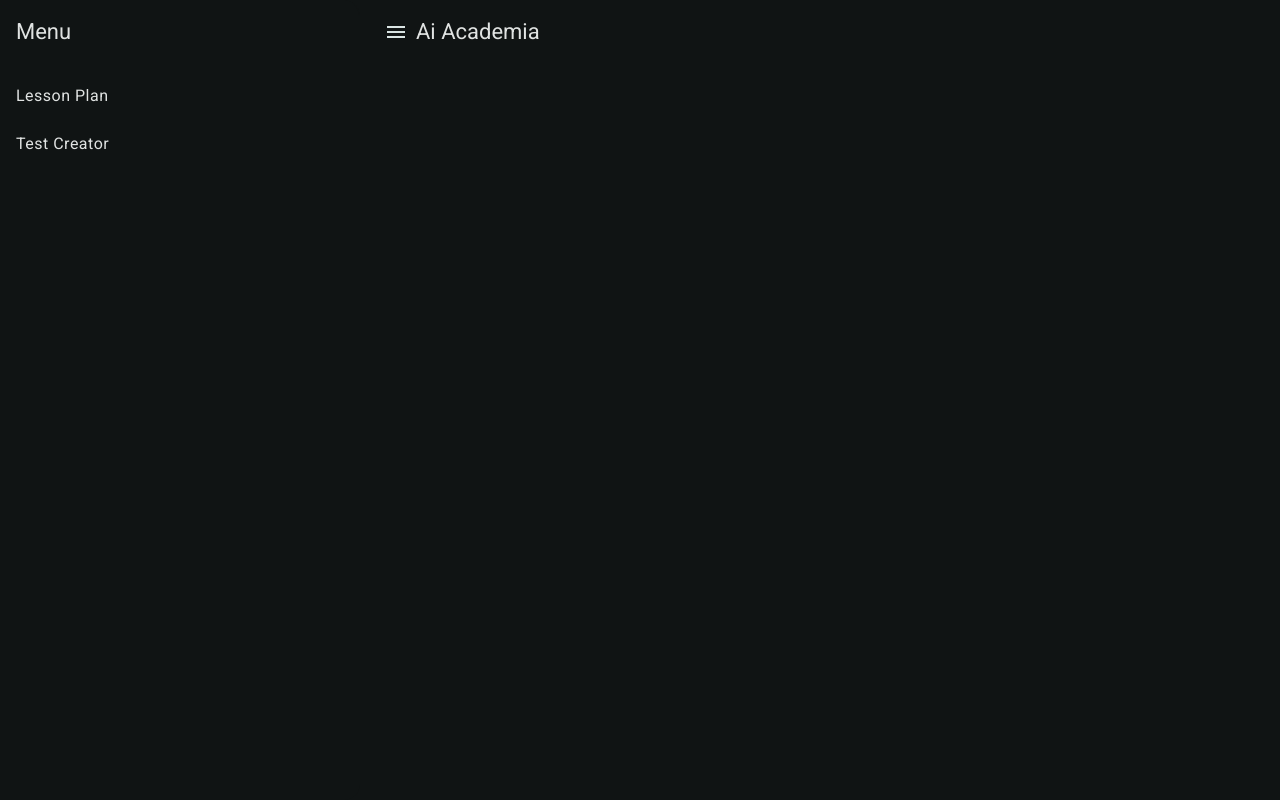
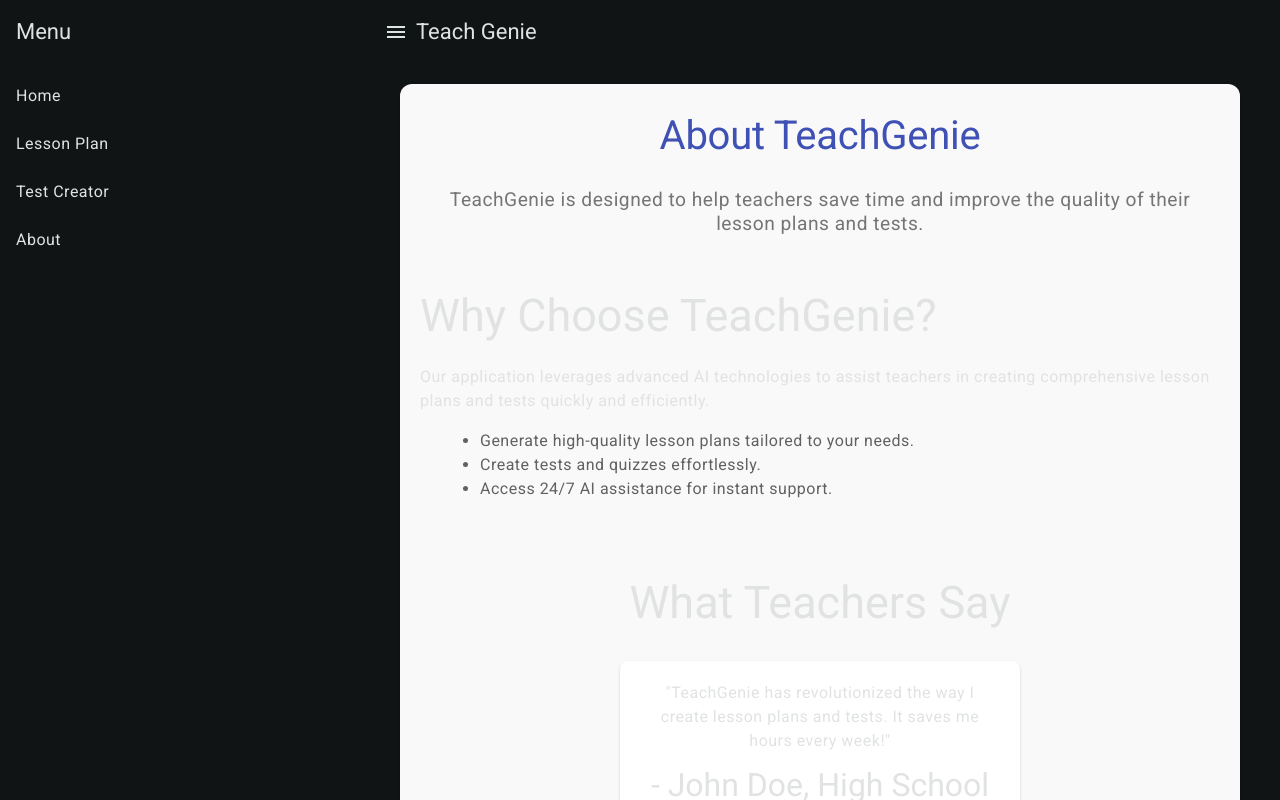
Before and after one commit to Thomas-Barry1/teacherWebApp, an Angular app in the folder frontend/: page /about in a window 1280 px wide. Before the commit this address led to /. Built offline with nearby package versions, Linux system fonts and the light colour scheme.

Commit message:
Add home and about pages and style them

```diff
--- /dev/null
+++ b/frontend/src/app/about/about.component.css
@@ -0,0 +1,86 @@
+/* src/app/components/about/about.component.css */
+.about-card {
+    margin: 20px;
+    padding: 20px;
+    background-color: #f9f9f9;
+  }
+
+  .about-header {
+    text-align: center;
+    margin-bottom: 20px;
+    animation: fadeInDown 1s ease-in-out;
+  }
+
+  .about-header h1 {
+    font-size: 2.5em;
+    color: #3f51b5;
+  }
+
+  .about-header p {
+    font-size: 1.2em;
+    color: #757575;
+  }
+
+  .about-content {
+    margin: 20px 0;
+    animation: fadeIn 1s ease-in-out;
+  }
+
+  .about-content ul {
+    list-style-type: disc;
+    margin-left: 20px;
+    color: #616161;
+  }
+
+  .testimonials {
+    text-align: center;
+    margin-top: 40px;
+    animation: fadeInUp 1s ease-in-out;
+  }
+
+  .testimonial-list {
+    display: flex;
+    justify-content: center;
+    flex-wrap: wrap;
+  }
+
+  .testimonial-item {
+    max-width: 400px;
+    margin: 10px;
+    text-align: center;
+    padding: 20px;
+    background-color: #ffffff;
+    border-radius: 8px;
+  }
+
+  .spacer {
+    flex: 1 1 auto;
+  }
+
+  /* Animations */
+  @keyframes fadeIn {
+    from { opacity: 0; }
+    to { opacity: 1; }
+  }
+
+  @keyframes fadeInDown {
+    from {
+      opacity: 0;
+      transform: translateY(-20px);
+    }
+    to {
+      opacity: 1;
+      transform: translateY(0);
+    }
+  }
+
+  @keyframes fadeInUp {
+    from {
+      opacity: 0;
+      transform: translateY(20px);
+    }
+    to {
+      opacity: 1;
+      transform: translateY(0);
+    }
+  }
--- /dev/null
+++ b/frontend/src/app/about/about.component.html
@@ -0,0 +1,39 @@
+<mat-card class="about-card">
+  <!-- <mat-toolbar color="primary" class="mat-elevation-z4">
+      <span>TeachGenie</span>
+      <span class="spacer"></span>
+      <button mat-button routerLink="/home">Home</button>
+    </mat-toolbar> -->
+  <div class="about-header">
+    <h1>About TeachGenie</h1>
+    <p>
+      TeachGenie is designed to help teachers save time and improve the quality
+      of their lesson plans and tests.
+    </p>
+  </div>
+  <div class="about-content">
+    <h2>Why Choose TeachGenie?</h2>
+    <p>
+      Our application leverages advanced AI technologies to assist teachers in
+      creating comprehensive lesson plans and tests quickly and efficiently.
+    </p>
+    <ul>
+      <li>Generate high-quality lesson plans tailored to your needs.</li>
+      <li>Create tests and quizzes effortlessly.</li>
+      <li>Access 24/7 AI assistance for instant support.</li>
+    </ul>
+  </div>
+  <div class="testimonials">
+    <h2>What Teachers Say</h2>
+    <div class="testimonial-list">
+      <mat-card
+        *ngFor="let testimonial of testimonials"
+        class="testimonial-item mat-elevation-z4"
+        [@fadeIn]
+      >
+        <p>"{{ testimonial.message }}"</p>
+        <h4>- {{ testimonial.name }}, {{ testimonial.position }}</h4>
+      </mat-card>
+    </div>
+  </div>
+</mat-card>
--- /dev/null
+++ b/frontend/src/app/about/about.component.ts
@@ -0,0 +1,36 @@
+import { Component } from '@angular/core';
+import { trigger, style, animate, transition } from '@angular/animations';
+
+@Component({
+  selector: 'app-about',
+  // standalone: true,
+  // imports: [],
+  // animations: [
+  //   trigger('fadeIn', [
+  //     transition(':enter', [
+  //       style({ opacity: 0 }),
+  //       animate('1s', style({ opacity: 1 }))
+  //     ])
+  //   ]),
+  //   trigger('fadeInDown', [
+  //     transition(':enter', [
+  //       style({ opacity: 0, transform: 'translateY(-20px)' }),
+  //       animate('1s', style({ opacity: 1, transform: 'translateY(0)' }))
+  //     ])
+  //   ]),
+  //   trigger('fadeInUp', [
+  //     transition(':enter', [
+  //       style({ opacity: 0, transform: 'translateY(20px)' }),
+  //       animate('1s', style({ opacity: 1, transform: 'translateY(0)' }))
+  //     ])
+  //   ])
+  // ],
+  templateUrl: './about.component.html',
+  styleUrl: './about.component.css'
+})
+export class AboutComponent {
+  testimonials = [
+    { name: 'John Doe', position: 'High School Teacher', message: 'TeachGenie has revolutionized the way I create lesson plans and tests. It saves me hours every week!' },
+    { name: 'Jane Smith', position: 'Middle School Teacher', message: 'The AI assistance is a game-changer. I can get help anytime I need it.' }
+  ];
+}
--- a/frontend/src/app/app-routing.module.ts
+++ b/frontend/src/app/app-routing.module.ts
@@ -2,11 +2,15 @@
 import { RouterModule, Routes } from '@angular/router';
 import { LessonPlanComponent } from './lesson-plan/lesson-plan.component';
 import { TestCreatorComponent } from './test-creator/test-creator.component';
+import { HomePageComponent } from './home-page/home-page.component';
+import { AboutComponent } from './about/about.component';
 
 const routes: Routes = [
   { path: 'lesson-plan', component: LessonPlanComponent },
   { path: 'test-creator', component: TestCreatorComponent },
-  { path: '', redirectTo: '/lesson-plan', pathMatch: 'full' } // Default route
+  { path: 'home', component: HomePageComponent },
+  { path: 'about', component: AboutComponent },
+  { path: '', redirectTo: '/home', pathMatch: 'full' } // Default route
 ];
 
 @NgModule({
--- a/frontend/src/app/app.module.ts
+++ b/frontend/src/app/app.module.ts
@@ -19,13 +19,17 @@
 import { LessonPlanComponent } from './lesson-plan/lesson-plan.component';
 import { TestCreatorComponent } from './test-creator/test-creator.component';
 import { HomeComponent } from './home/home.component';
+import { HomePageComponent } from './home-page/home-page.component';
+import { AboutComponent } from './about/about.component';
 import { provideAnimationsAsync } from '@angular/platform-browser/animations/async';
 
 @NgModule({ declarations: [
         AppComponent,
         LessonPlanComponent,
         TestCreatorComponent,
-        HomeComponent
+        HomeComponent,
+        HomePageComponent,
+        AboutComponent
     ],
     bootstrap: [AppComponent], imports: [BrowserModule,
         AppRoutingModule,
--- /dev/null
+++ b/frontend/src/app/home-page/home-page.component.css
@@ -0,0 +1,44 @@
+/* src/app/components/home/home.component.css */
+.home-card {
+    margin: 20px;
+    padding: 20px;
+  }
+
+  .header {
+    text-align: center;
+    margin-bottom: 20px;
+  }
+
+  .header h1 {
+    font-size: 2.5em;
+  }
+
+  .header p {
+    font-size: 1.2em;
+  }
+
+  .features {
+    text-align: center;
+  }
+
+  .feature-list {
+    display: flex;
+    justify-content: space-around;
+    margin-top: 20px;
+  }
+
+  .feature-item {
+    text-align: center;
+    max-width: 200px;
+  }
+
+  .feature-item mat-icon {
+    font-size: 3em;
+    margin-bottom: 10px;
+    width: 100%;
+    height: fit-content;
+  }
+
+  .spacer {
+    flex: 1 1 auto;
+  }
--- /dev/null
+++ b/frontend/src/app/home-page/home-page.component.html
@@ -0,0 +1,24 @@
+<mat-card class="home-card">
+  <!-- <mat-toolbar color="primary" class="mat-elevation-z4">
+    <span>TeachGenie</span>
+    <span class="spacer"></span>
+    <button mat-button routerLink="/about">About</button>
+  </mat-toolbar> -->
+  <div class="header">
+    <h1>Welcome to TeachGenie</h1>
+    <p>Your ultimate tool for lesson planning and test creation.</p>
+    <button mat-raised-button color="accent" routerLink="/lesson-plan">
+      Get Started
+    </button>
+  </div>
+  <div class="features">
+    <h2>Features</h2>
+    <div class="feature-list">
+      <div *ngFor="let feature of features" class="feature-item">
+        <mat-icon>{{ feature.icon }}</mat-icon>
+        <h3>{{ feature.title }}</h3>
+        <p>{{ feature.description }}</p>
+      </div>
+    </div>
+  </div>
+</mat-card>
--- /dev/null
+++ b/frontend/src/app/home-page/home-page.component.ts
@@ -0,0 +1,16 @@
+import { Component } from '@angular/core';
+
+@Component({
+  selector: 'app-home-page',
+  // standalone: true,
+  // imports: [],
+  templateUrl: './home-page.component.html',
+  styleUrl: './home-page.component.css'
+})
+export class HomePageComponent {
+  features = [
+    { icon: 'school', title: 'Easy Lesson Planning', description: 'Generate comprehensive lesson plans effortlessly.' },
+    { icon: 'assignment', title: 'Automated Test Creation', description: 'Create tests and quizzes in seconds.' },
+    { icon: 'help_outline', title: '24/7 AI Assistance', description: 'Get instant help and support anytime, anywhere.' }
+  ];
+}
--- a/frontend/src/app/home/home.component.html
+++ b/frontend/src/app/home/home.component.html
@@ -2,11 +2,17 @@
   <mat-sidenav #sidenav mode="side" opened>
     <mat-toolbar>Menu</mat-toolbar>
     <mat-nav-list>
+      <a mat-list-item routerLink="/home" routerLinkActive="active-link"
+        >Home</a
+      >
       <a mat-list-item routerLink="/lesson-plan" routerLinkActive="active-link"
         >Lesson Plan</a
       >
       <a mat-list-item routerLink="/test-creator" routerLinkActive="active-link"
         >Test Creator</a
+      >
+      <a mat-list-item routerLink="/about" routerLinkActive="active-link"
+        >About</a
       >
     </mat-nav-list>
   </mat-sidenav>
@@ -16,7 +22,7 @@
       <button mat-icon-button (click)="sidenav.toggle()">
         <mat-icon>menu</mat-icon>
       </button>
-      <span>Ai Academia</span>
+      <span>Teach Genie</span>
     </mat-toolbar>
     <div class="content">
       <router-outlet></router-outlet>
```
Also changed, not shown: 2 other files (tests, documents, lock files or other folders).
